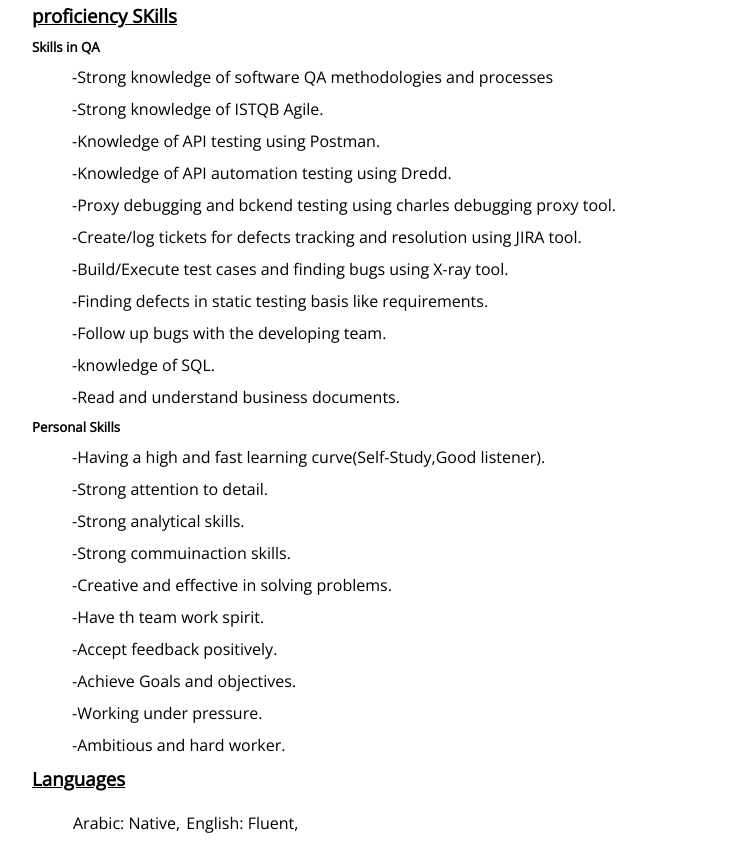
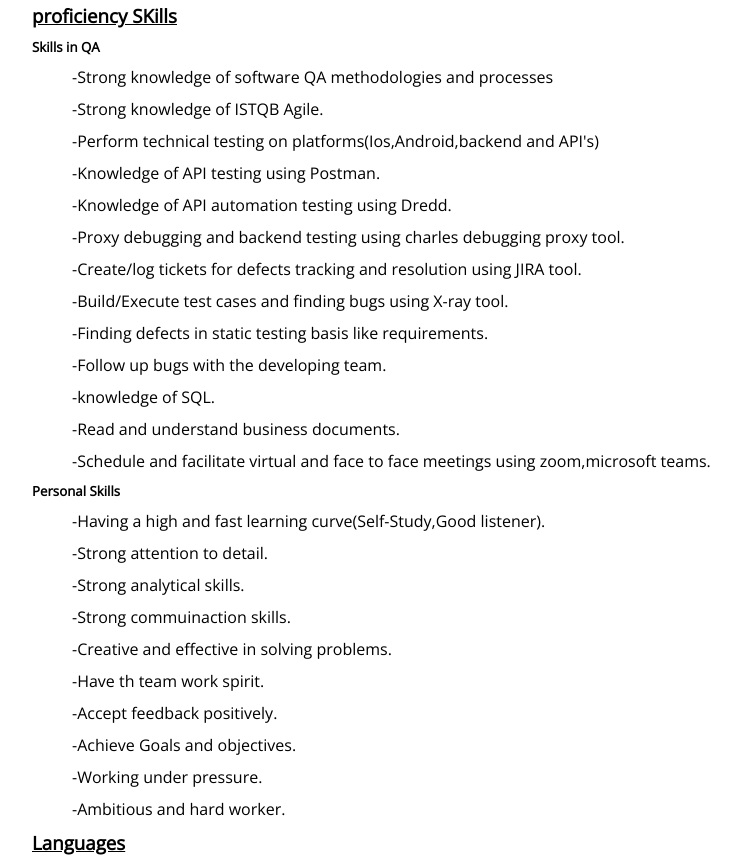
Before and after one commit to ShahedOwaisat/My-CV-Pages, a plain HTML site: page index.html in a window 1280 px wide. Shown: the part 880-1748 px from the top of the page, without its empty margins (28-769 px from the left). Drawn offline with nearby package versions, Linux system fonts and the light colour scheme.

Commit message:
Update index.html

```diff
--- a/index.html
+++ b/index.html
@@ -74,7 +74,7 @@
       <h2>Shahed Owaisat</h2>
       <h3>Location: Amman - Jordan </h3>
       <h3>Phone: <a href="tel:0798635462">0798635462</a>
-                 <a href="tel:0786459756">0786459756</a>
+
       </h3>
       <h3>
         Email:
@@ -148,15 +148,17 @@
 
         <li>-Strong knowledge of software QA methodologies and processes</li>
         <li>-Strong knowledge of ISTQB Agile.</li>
+        <li>-Perform technical testing on platforms(Ios,Android,backend and API's)</li>
         <li>-Knowledge of API testing using Postman.</li>
         <li>-Knowledge of API automation testing using Dredd.</li>
-        <li>-Proxy debugging and bckend testing using charles debugging proxy tool.</li>
+        <li>-Proxy debugging and backend testing using charles debugging proxy tool.</li>
         <li>-Create/log tickets for defects tracking and resolution using JIRA tool.</li>
         <li>-Build/Execute test cases and finding bugs using X-ray tool.</li>
         <li>-Finding  defects in static testing basis like requirements.</li>
         <li>-Follow up bugs with the developing team.</li>
         <li>-knowledge of SQL.</li>
         <li>-Read and understand business documents.</li>
+        <li>-Schedule and facilitate virtual and face to face meetings using zoom,microsoft teams.</li>
       </ul>
       <h5>Personal Skills</h5>
       <ul class="list">
```
